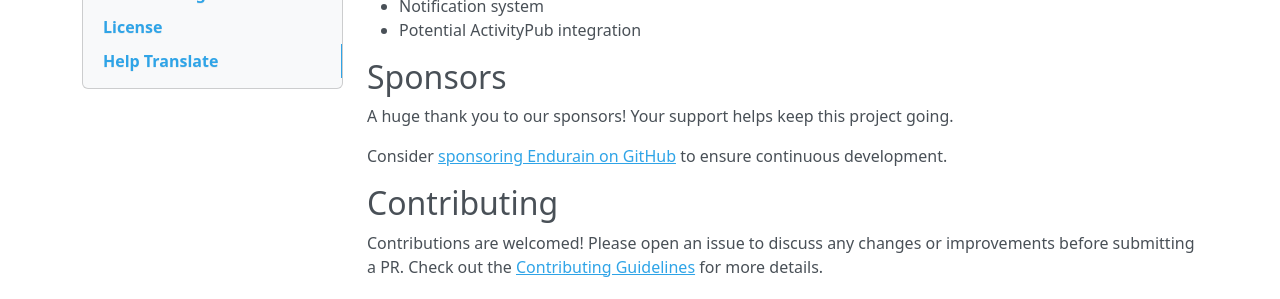
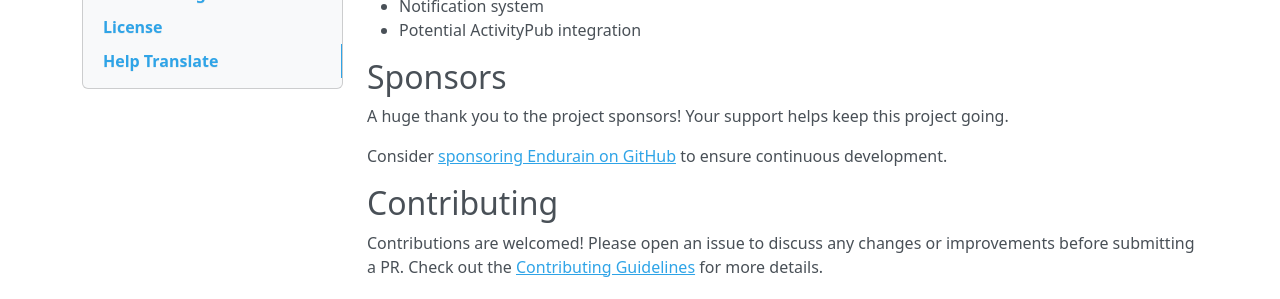
Before and after one commit to joaovitoriasilva/endurain, an MkDocs documentation site: the page built from docs/index.md, in a window 1280 px wide and 900 px high, scrolled down 1497 px. Shown: the part 321-620 px from the top of the window. Built offline with MkDocs 1.6.1, drawn with Linux system fonts in a browser that asks for light colours; nearby versions of some CDN libraries.

Commit message:
Fixed typo in sponsors text

```diff
--- a/docs/index.md
+++ b/docs/index.md
@@ -74,7 +74,7 @@ Upcoming features (in no particular order):
 
 ## Sponsors
 
-A huge thank you to our sponsors! Your support helps keep this project going.
+A huge thank you to the project sponsors! Your support helps keep this project going.
 
 Consider [sponsoring Endurain on GitHub](https://github.com/sponsors/joaovitoriasilva) to ensure continuous development.
 
```
Also changed, not shown: README.md (+1 -1 lines), 1 other file.
